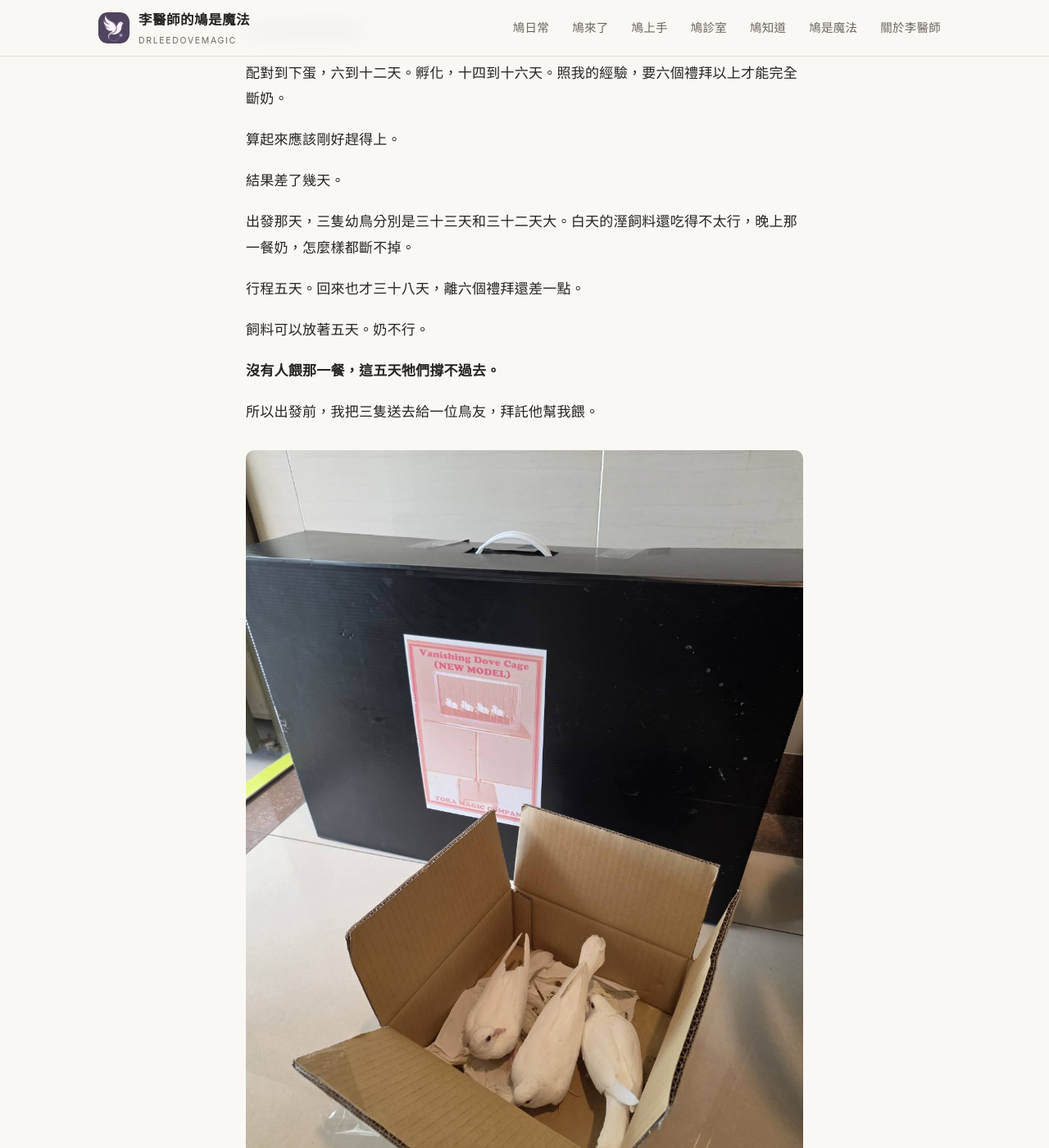
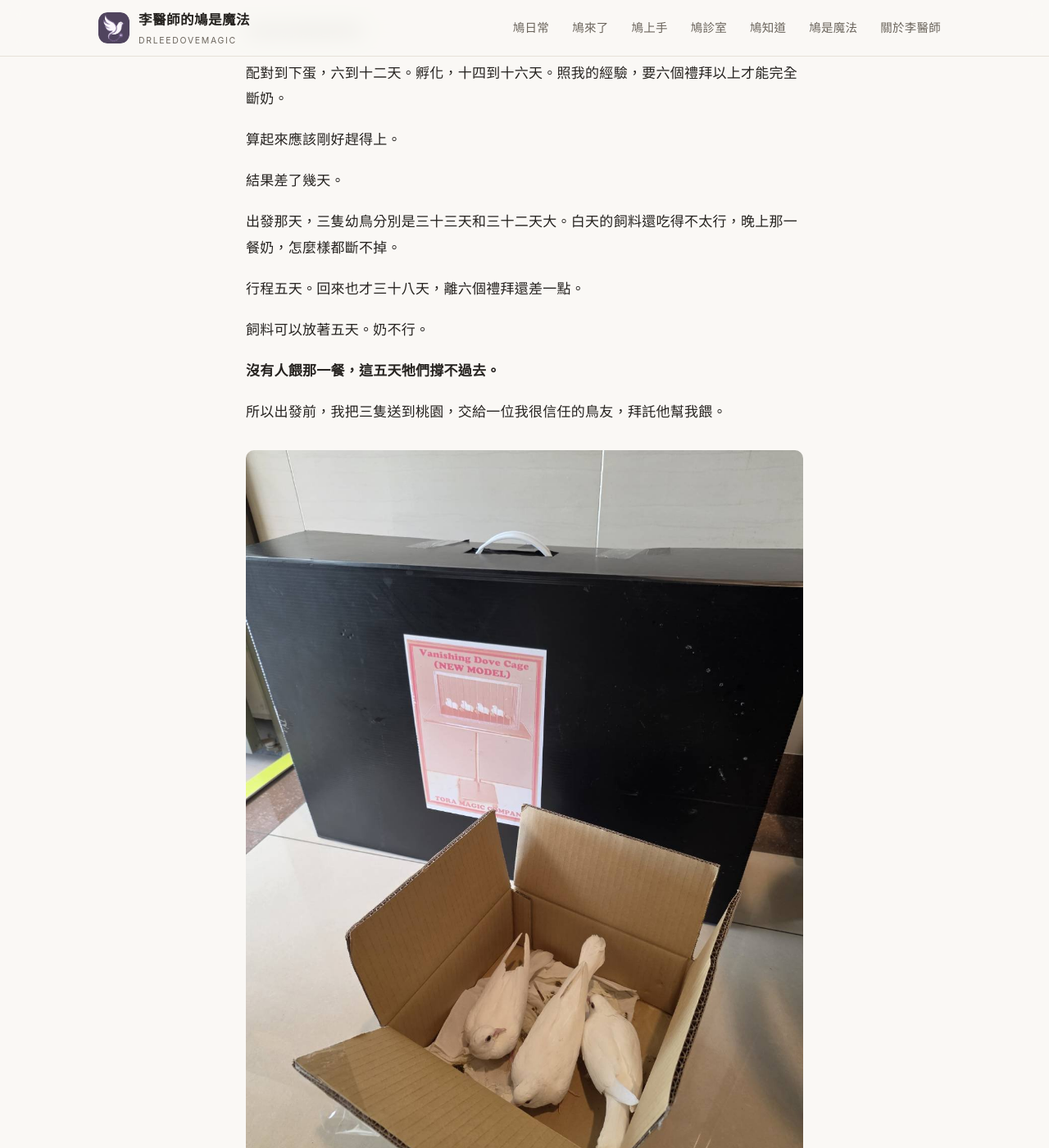
Before and after one commit to sherlocklee0212/drleedovemagic, a Jekyll site: the page built from _posts/2026-09-24-okinawa-handover.md, in a window 1280 px wide and 1400 px high, scrolled down 317 px. Shown: the whole window at 82% size. Built offline with Jekyll 4.4.1, drawn with Linux system fonts in a browser that asks for light colours; some of the changed text lies outside the part shown.

Commit message:
〈差的那幾天〉補上桃園、信任的鳥友與鳥友回報訊息
- 「溼飼料」改為「飼料」
- 點出送到桃園、交給很信任的鳥友，顯出這趟的費工
- 加入餵奶期間鳥友傳來的訊息

Co-Authored-By: Claude Opus 5 <noreply@anthropic.com>

```diff
--- a/_posts/2026-09-24-okinawa-handover.md
+++ b/_posts/2026-09-24-okinawa-handover.md
@@ -14,7 +14,7 @@ description: 出國五天，三隻幼鳥還斷不了奶。晚上那一餐怎麼
 
 結果差了幾天。
 
-出發那天，三隻幼鳥分別是三十三天和三十二天大。白天的溼飼料還吃得不太行，晚上那一餐奶，怎麼樣都斷不掉。
+出發那天，三隻幼鳥分別是三十三天和三十二天大。白天的飼料還吃得不太行，晚上那一餐奶，怎麼樣都斷不掉。
 
 行程五天。回來也才三十八天，離六個禮拜還差一點。
 
@@ -22,7 +22,7 @@ description: 出國五天，三隻幼鳥還斷不了奶。晚上那一餐怎麼
 
 **沒有人餵那一餐，這五天牠們撐不過去。**
 
-所以出發前，我把三隻送去給一位鳥友，拜託他幫我餵。
+所以出發前，我把三隻送到桃園，交給一位我很信任的鳥友，拜託他幫我餵。
 
 <figure>
   <img src="/assets/img/chicks-handover.jpg" alt="紙箱裡三隻白色幼鳥，後方是黑色的道具箱">
@@ -33,6 +33,14 @@ description: 出國五天，三隻幼鳥還斷不了奶。晚上那一餐怎麼
 
 後來才知道，鳥友平常都用過濾水餵鳥。早知道就不用扛那兩罐了。
 
+餵奶那幾天，鳥友傳訊息給我：
+
+> 很乖欸！要喝奶就飛到我肩膀
+
+> 您教的很棒
+
+在別人手上也這樣，我才真的放心。
+
 出國是我的行程，斷奶是牠們的進度。
 
 **牠們的時間表不會配合我，只能我配合牠們。**
```
